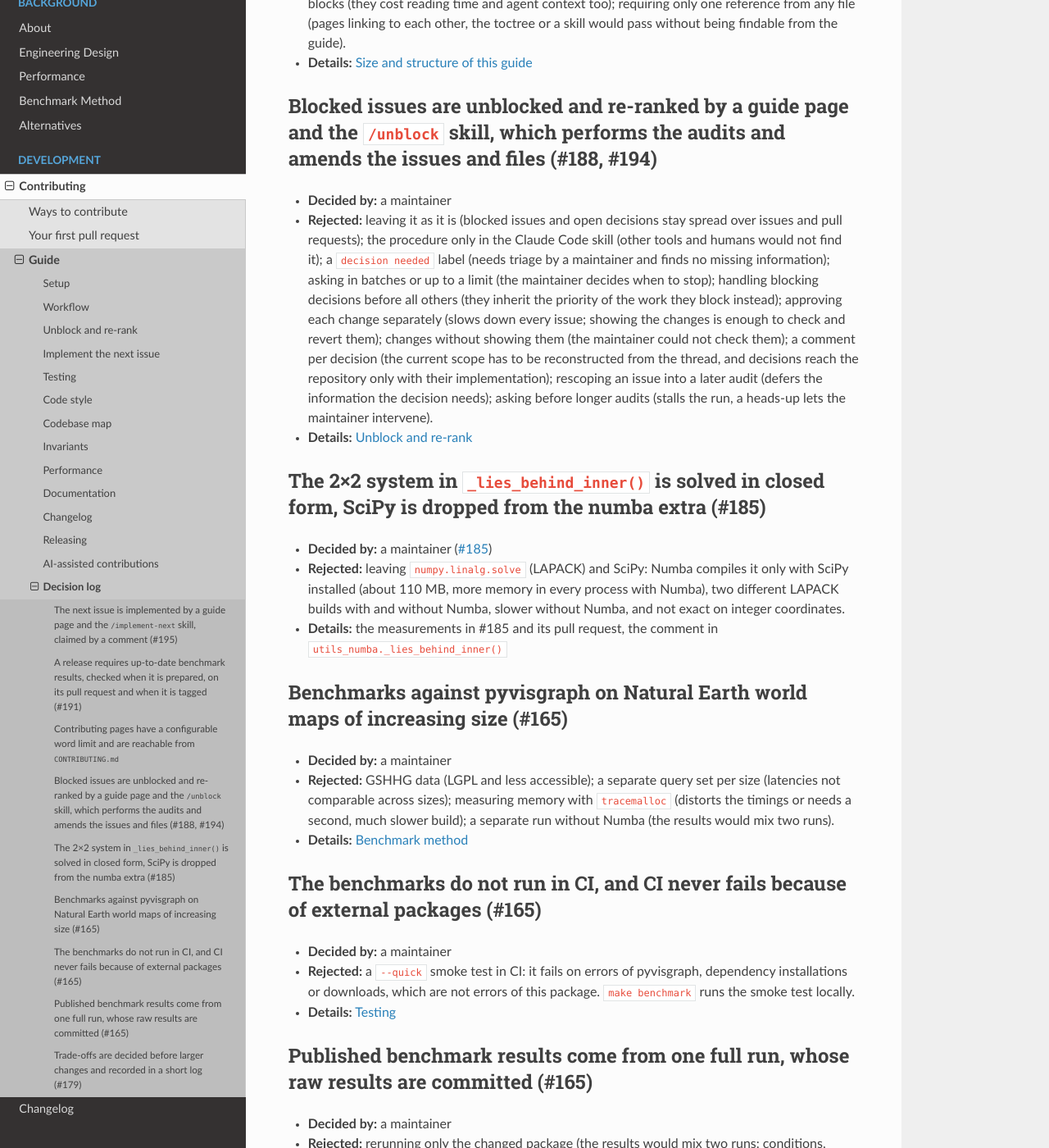
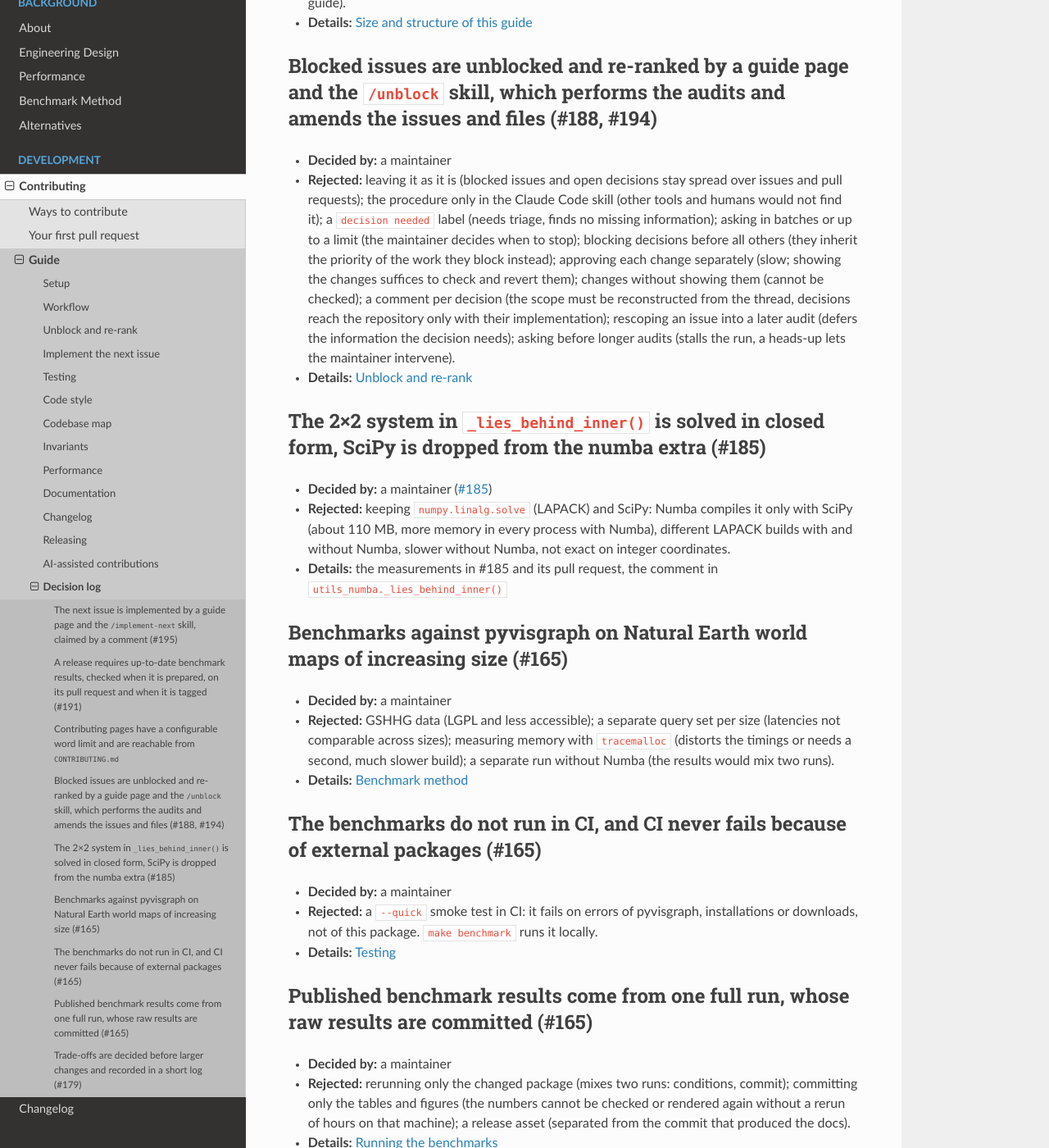
Before and after one commit to jannikmi/extremitypathfinder, a Sphinx documentation site: the page built from docs/contributing/decisions.md, in a window 1280 px wide and 1400 px high, scrolled down 1490 px. Shown: the whole window at 82% size. Built offline with Sphinx 7.4.7 and the Read the Docs theme 3.1.0, drawn with Linux system fonts in a browser that asks for light colours; some of the changed text lies outside the part shown.

Commit message:
docs: condense the decision log below its word limit
decisions.md had 1059 words on master (limit 1000) since #195, which failed the
contributing guide check in CI. Same content, shorter wording (997 words).

Co-Authored-By: Claude Opus 5.5 <noreply@anthropic.com>
Claude-Session: https://claude.ai/code/session_01XJqV76BvWaH7BRwpMX8fhi

````diff
--- a/docs/contributing/decisions.md
+++ b/docs/contributing/decisions.md
@@ -11,14 +11,13 @@ Decided trade-offs, newest first, including the rejected options
 - **Details:** <link to the full reasoning, if any>
 ```
 
-Record only decisions that outlive their pull request and whose rejected options are likely to be proposed again.
-Record the final state of a pull request, not the decisions it revised along the way.
-Leave out details that are fully explained on the page they affect.
+Record only decisions that outlive their pull request and whose rejected options are likely to be proposed again,
+in the final state of the pull request. Leave out details fully explained on the page they affect.
 
-Keep the entries correct: update links and wording when the referenced content moves or changes.
+Keep the entries correct when the referenced content moves or changes.
 A maintainer confirms an agent decision by changing **Decided by**.
-A decision revised later is amended in its entry (title, issue numbers, rejected options, details), not superseded
-by a new one: the log states the current decisions, not their history (git keeps it).
+Amend the entry of a revised decision instead of adding a new one:
+the log states the current decisions (git keeps the history).
 Earlier decisions are described in the {ref}`Design Decisions <design_decisions>` and the issues linked there.
 
 ## The next issue is implemented by a guide page and the `/implement-next` skill, claimed by a comment (#195)
@@ -34,11 +33,11 @@ Earlier decisions are described in the {ref}`Design Decisions <design_decisions>
 ## A release requires up-to-date benchmark results, checked when it is prepared, on its pull request and when it is tagged (#191)
 
 - **Decided by:** a maintainer (the rule and closing the gap of manual version changes); an agent (how it is checked)
-- **Rejected:** running the benchmarks in CI (cf. the entry of #165 below; shared runners also give noisy timings
-  on changing hardware); checking every pull request (changing the code without a rerun of hours is fine
-  until the release); only checking when the release is prepared (misses manual version changes and code merged
-  into `master` afterwards); comparing `pyproject.toml` and `uv.lock` as files (they change with every release,
-  the measured dependency versions are compared instead).
+- **Rejected:** running the benchmarks in CI (cf. #165 below; shared runners also give noisy timings
+  on changing hardware); checking every pull request (code may change without a rerun of hours until the release);
+  only checking when the release is prepared (misses manual version changes and later merges into `master`);
+  comparing `pyproject.toml` and `uv.lock` as files (they change with every release, the measured dependency
+  versions are compared instead).
 - **Details:** [Releasing](releasing.md#benchmark-results)
 
 ## Contributing pages have a configurable word limit and are reachable from `CONTRIBUTING.md`
@@ -56,12 +55,12 @@ Earlier decisions are described in the {ref}`Design Decisions <design_decisions>
 - **Decided by:** a maintainer
 - **Rejected:** leaving it as it is (blocked issues and open decisions stay spread over issues and pull requests);
   the procedure only in the Claude Code skill (other tools and humans would not find it);
-  a `decision needed` label (needs triage by a maintainer and finds no missing information);
+  a `decision needed` label (needs triage, finds no missing information);
   asking in batches or up to a limit (the maintainer decides when to stop);
-  handling blocking decisions before all others (they inherit the priority of the work they block instead);
-  approving each change separately (slows down every issue; showing the changes is enough to check and revert them);
-  changes without showing them (the maintainer could not check them);
-  a comment per decision (the current scope has to be reconstructed from the thread, and decisions reach the
+  blocking decisions before all others (they inherit the priority of the work they block instead);
+  approving each change separately (slow; showing the changes suffices to check and revert them);
+  changes without showing them (cannot be checked);
+  a comment per decision (the scope must be reconstructed from the thread, decisions reach the
   repository only with their implementation); rescoping an issue into a later audit (defers the information the
   decision needs); asking before longer audits (stalls the run, a heads-up lets the maintainer intervene).
 - **Details:** [Unblock and re-rank](unblock-and-rerank.md)
@@ -69,9 +68,9 @@ Earlier decisions are described in the {ref}`Design Decisions <design_decisions>
 ## The 2×2 system in `_lies_behind_inner()` is solved in closed form, SciPy is dropped from the numba extra (#185)
 
 - **Decided by:** a maintainer ([#185](https://github.com/jannikmi/extremitypathfinder/issues/185))
-- **Rejected:** leaving `numpy.linalg.solve` (LAPACK) and SciPy: Numba compiles it only with SciPy installed
-  (about 110 MB, more memory in every process with Numba), two different LAPACK builds with and without Numba,
-  slower without Numba, and not exact on integer coordinates.
+- **Rejected:** keeping `numpy.linalg.solve` (LAPACK) and SciPy: Numba compiles it only with SciPy
+  (about 110 MB, more memory in every process with Numba), different LAPACK builds with and without Numba,
+  slower without Numba, not exact on integer coordinates.
 - **Details:** the measurements in #185 and its pull request, the comment in `utils_numba._lies_behind_inner()`
 
 ## Benchmarks against pyvisgraph on Natural Earth world maps of increasing size (#165)
@@ -85,15 +84,15 @@ Earlier decisions are described in the {ref}`Design Decisions <design_decisions>
 ## The benchmarks do not run in CI, and CI never fails because of external packages (#165)
 
 - **Decided by:** a maintainer
-- **Rejected:** a `--quick` smoke test in CI: it fails on errors of pyvisgraph, dependency installations or downloads,
-  which are not errors of this package. `make benchmark` runs the smoke test locally.
+- **Rejected:** a `--quick` smoke test in CI: it fails on errors of pyvisgraph, installations or downloads,
+  not of this package. `make benchmark` runs it locally.
 - **Details:** [Testing](testing.md#ci-and-external-packages)
 
 ## Published benchmark results come from one full run, whose raw results are committed (#165)
 
 - **Decided by:** a maintainer
-- **Rejected:** rerunning only the changed package (the results would mix two runs: conditions, commit);
-  committing only the tables and figures (the published numbers cannot be checked or rendered again without a rerun
+- **Rejected:** rerunning only the changed package (mixes two runs: conditions, commit);
+  committing only the tables and figures (the numbers cannot be checked or rendered again without a rerun
   of hours on that machine); a release asset (separated from the commit that produced the docs).
 - **Details:** [Running the benchmarks](performance.md#running-the-benchmarks)
 
````
Also changed, not shown: other parts of docs/contributing/decisions.md (+2 -2 lines).
